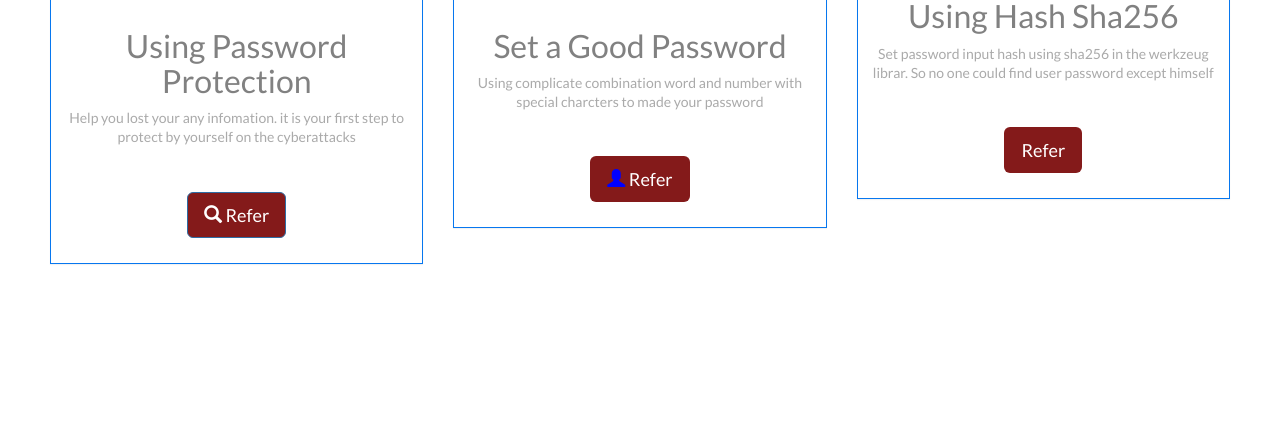
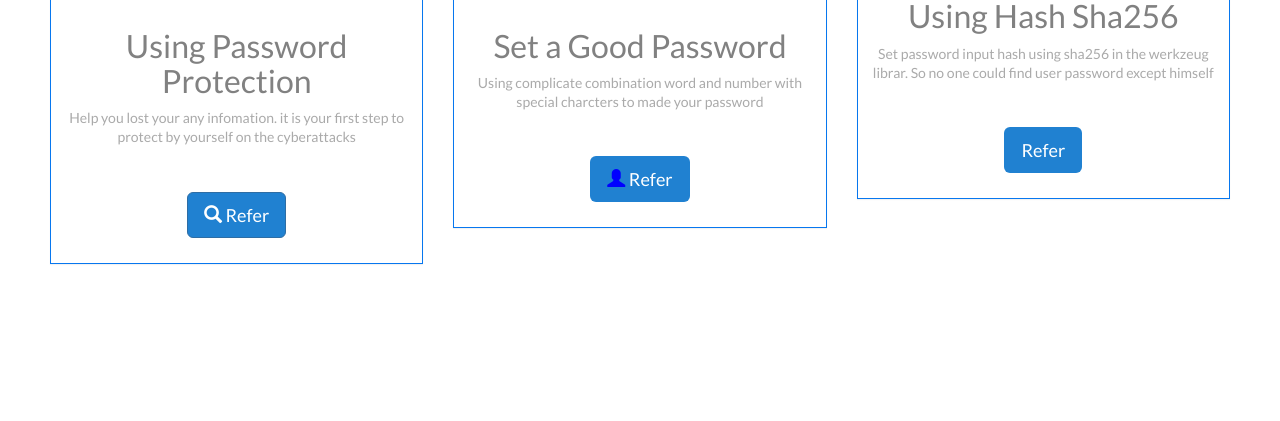
Before and after one commit to Sourngma/COPCP18219, a plain HTML site: page index.html in a window 1280 px wide. Shown: the part 6800-7221 px from the top of the page. Drawn offline with nearby package versions, Linux system fonts and the light colour scheme.

Commit message:
Update style.css
Line 106 change button colour to blue

```diff
--- a/Css/style.css
+++ b/Css/style.css
@@ -103,7 +103,7 @@ h4 {
 }
 .panel-footer .btn {
   margin: 15px 0;
-  background-color: #841a1a;
+  background-color: #2081d1;
   color: #fff;
 }
 .navbar {
```
